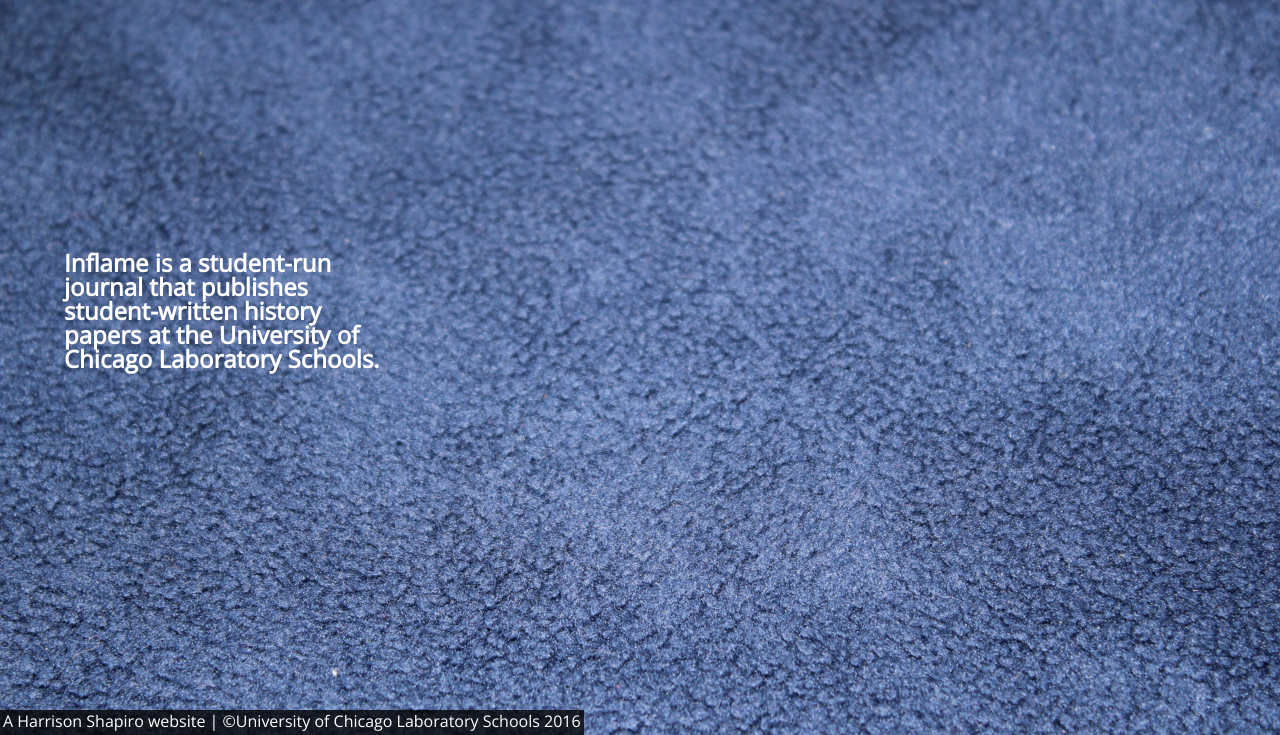
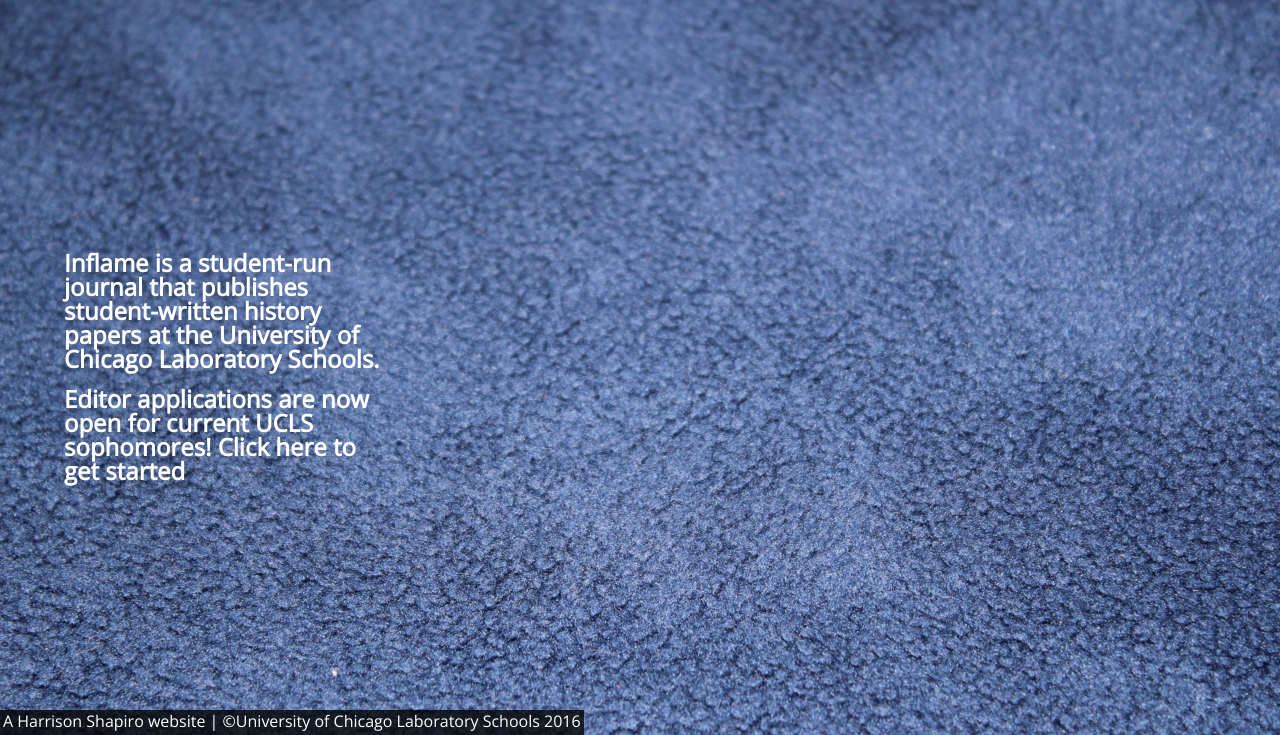
Before and after one commit to hshapir/inflamejournal, a plain HTML site: page index.html in a window 1280 px wide. Shown: the part 65-800 px from the top of the page. Drawn offline with nearby package versions, Linux system fonts and the light colour scheme.

Commit message:
Added application 2016

```diff
--- a/assets/stylesheets/main.css
+++ b/assets/stylesheets/main.css
@@ -220,6 +220,11 @@ ul {
 	text-decoration: none;
 }
 
+.box >article > h2> a {
+	color: white;
+	text-decoration: none;
+}
+
 .box > article > ul{
 	color: white;
 	text-decoration: none;
--- a/index.html
+++ b/index.html
@@ -20,6 +20,7 @@
                     <div class="dropdown-background">
                         <a href="#staff">Editorial Staff</a>
                         <a href="#issues">Issues</a>
+                        <a href="2016App.pdf">Apply</a>
                         <a href="#submit">Submit</a>
                         <a href="mailto:cgerst@ucls.uchicago.edu?subject=Inflame%20Question" target="_blank">Contact</a>
                     </div>
@@ -31,6 +32,8 @@
                 <section class ="box" id="firstbox">
                     <article>
                         <h2>Inflame is a student-run journal that publishes student-written history papers at the University of Chicago Laboratory Schools.</h2>
+                        <br>
+                        <h2>Editor applications are now open for current UCLS sophomores! <a href="2016App.pdf">Click here to get started</a></h2>
                     </article>
                 </section>
             </section>
```
Also changed, not shown: 1 other file.
